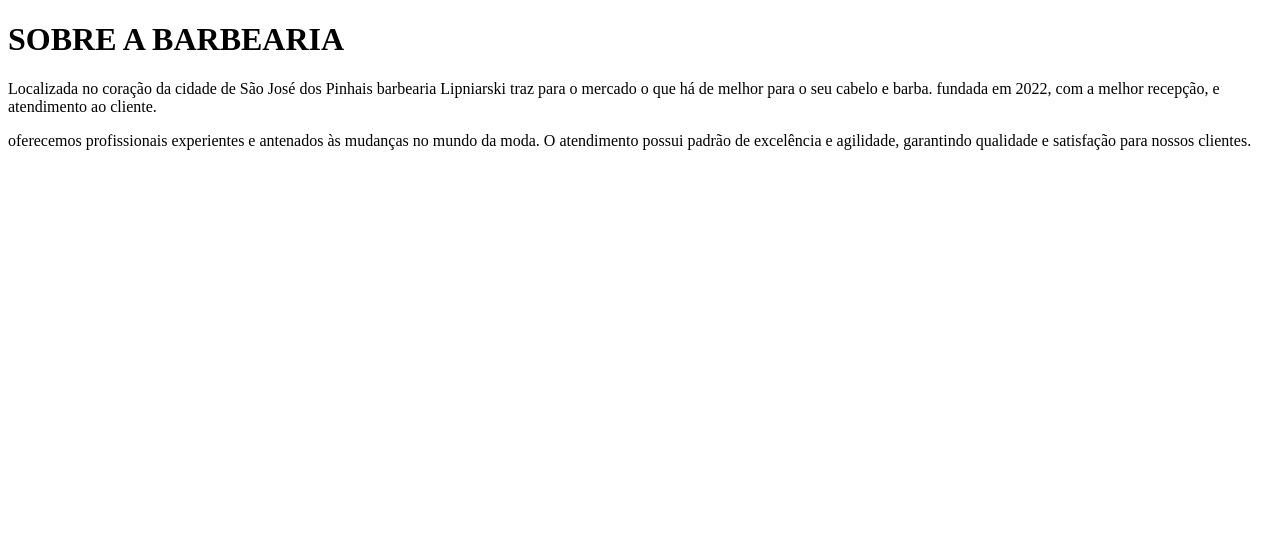
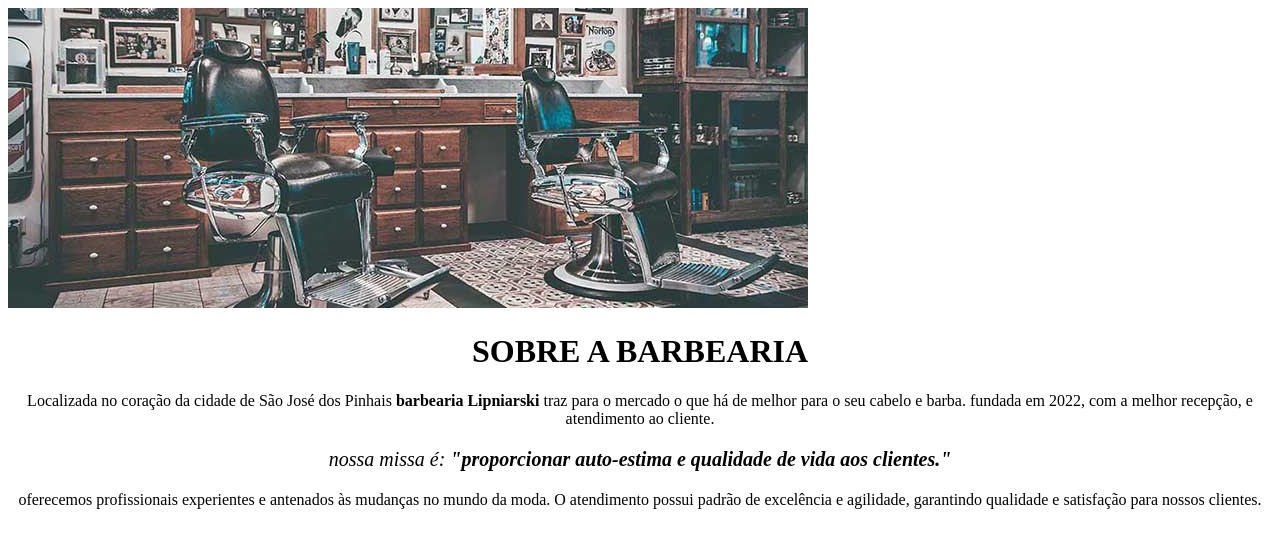
Before and after one commit to Gabriel251107/Barbearia, a plain HTML site: page index.html in a window 1280 px wide. Drawn offline with Linux system fonts and the light colour scheme.

Commit message:
05/04/2024

```diff
--- a/index.html
+++ b/index.html
@@ -9,10 +9,17 @@
 </head>
 
 <body>
-  <h1>SOBRE A BARBEARIA</h1>
+
+  <img src="cadeira.jpg"" />
+  <h1>
+    SOBRE A BARBEARIA</h1>
 <p>
-Localizada no coração da cidade de São José dos Pinhais <srong>barbearia Lipniarski</strong> traz para o mercado o que há de melhor para o seu cabelo e barba. fundada em 2022, com a melhor recepção, e atendimento ao cliente.
+Localizada no coração da cidade de São José dos Pinhais <strong>barbearia Lipniarski</strong> traz para o mercado o que há de melhor para o seu cabelo e barba. fundada em 2022, com a melhor recepção, e atendimento ao cliente.
 </p>
+
+  <p id="missao">
+     <em>nossa missa é: <strong>"proporcionar auto-estima e qualidade de vida aos clientes."</strong></em>
+  </p>
 
 
 <p>
--- a/style.css
+++ b/style.css
@@ -1,4 +1,11 @@
-html {
-  height: 100%;
-  width: 100%;
+h1{
+  text-align: center;
 }
+#missao{
+  font-size: 20px;
+}
+
+
+p {
+  text-align: center;
+}
```
Also changed, not shown: cadeira.jpg (added).
